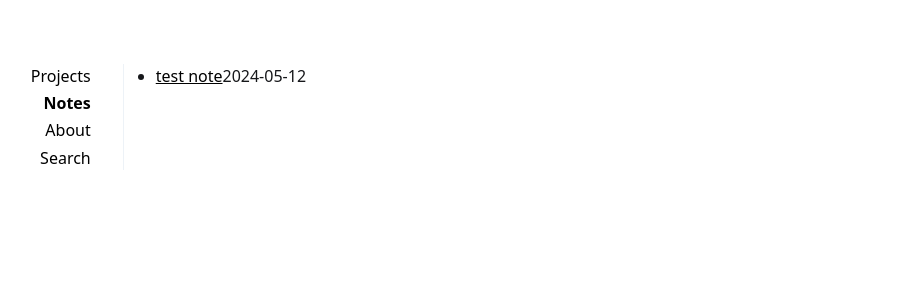
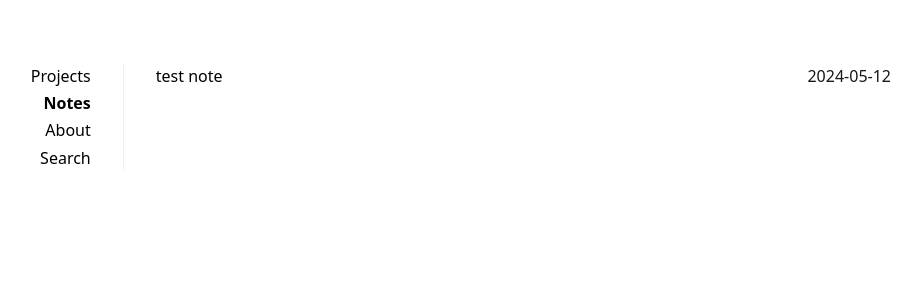
Before and after one commit to rotovap/rotovap.github.io, a Jekyll site: the page built from _pages/notes.html, in a window 1280 px wide. Shown: the top 300 px of the page, without its empty margins (197-1119 px from the left). Built offline with Jekyll 4.4.1, drawn with Linux system fonts in a browser that asks for light colours.

Commit message:
fix layout class notes

```diff
--- a/_pages/notes.html
+++ b/_pages/notes.html
@@ -2,7 +2,7 @@
 layout: default
 ---
 
-<section class="notes">
+<section class="posts">
   <ul>
     {% for post in site.notes %}
     <li>
```
